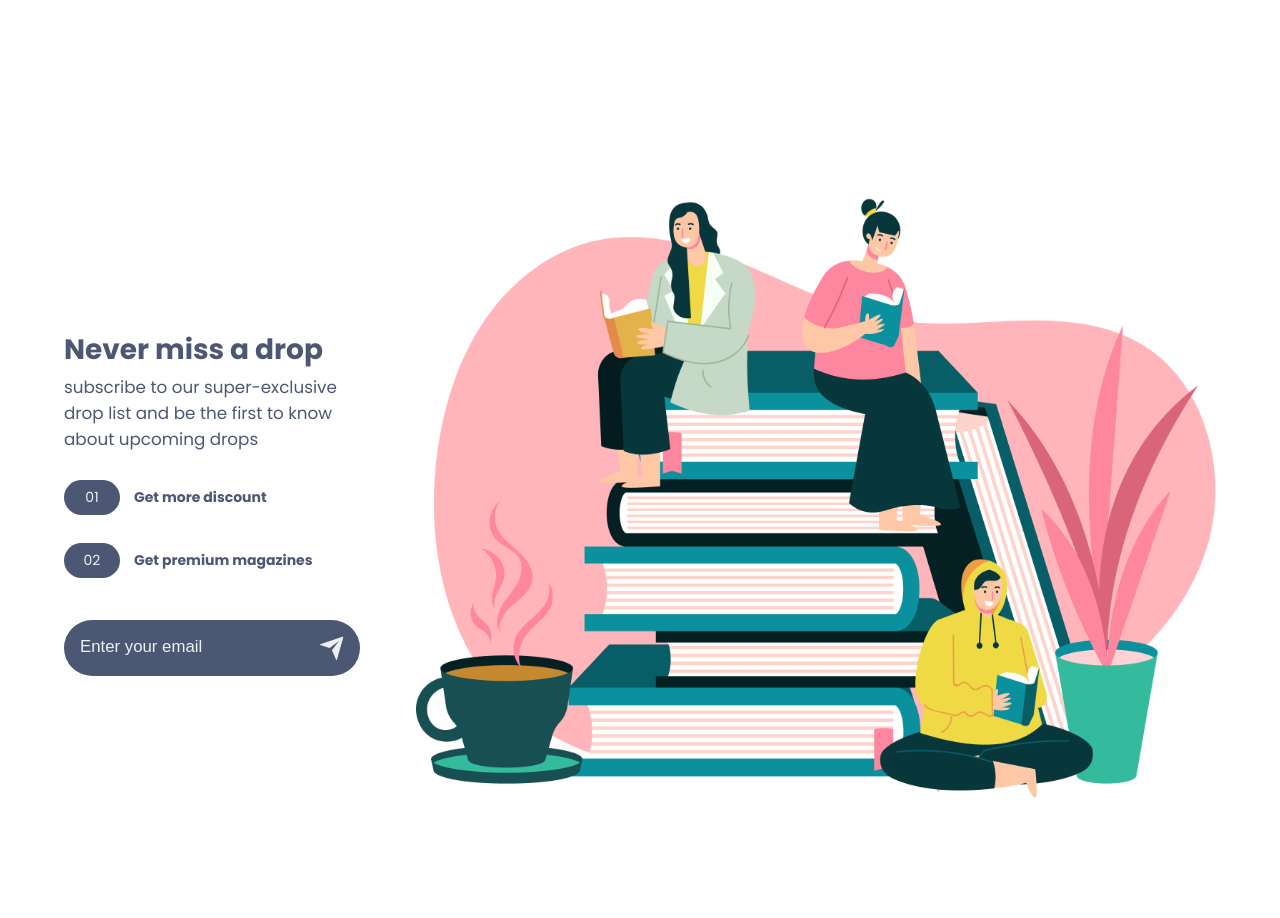
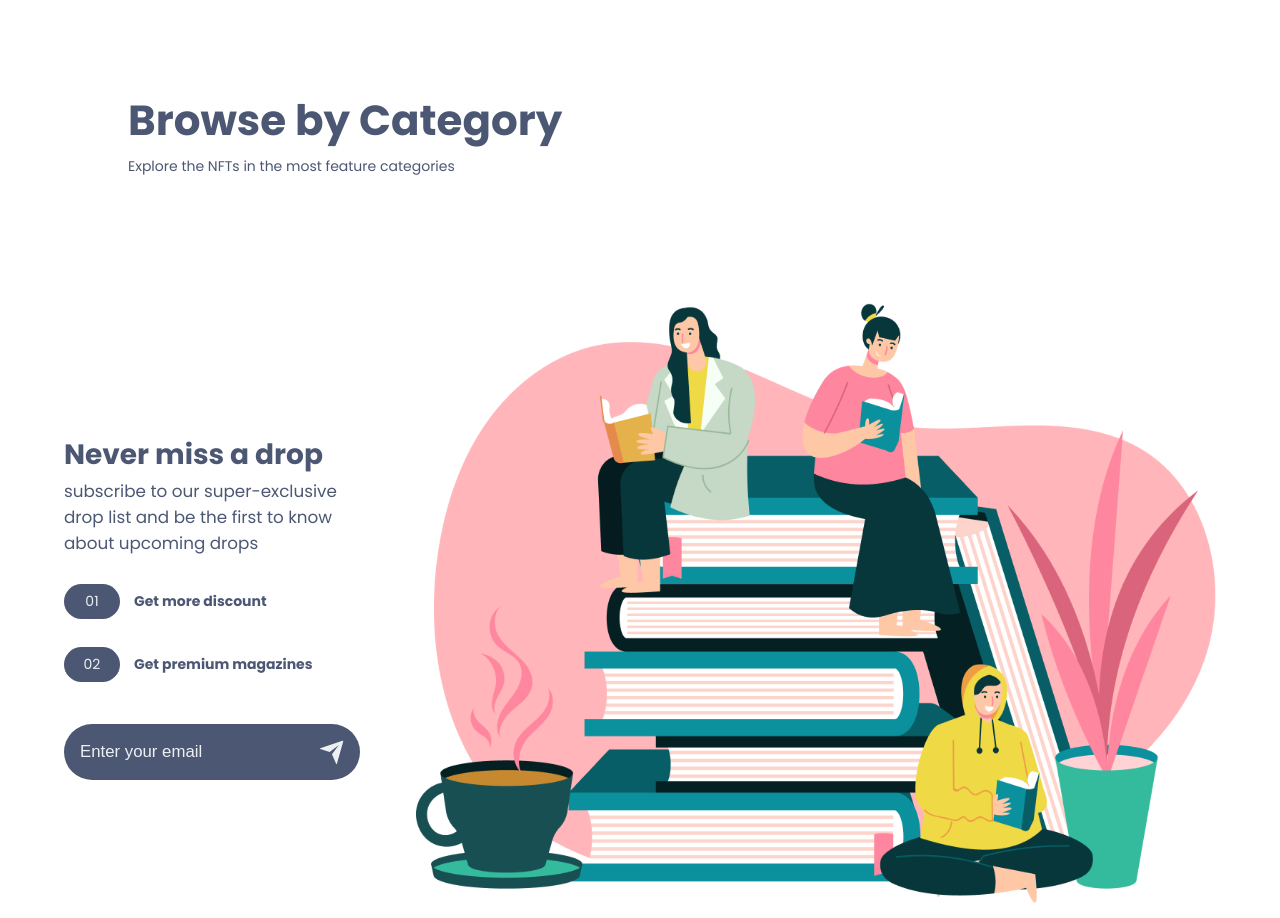
Before and after one commit to jiesparago/newNFTTemplateVideo, a Next.js app: page / in a window 1280 px wide. Shown: the part 2440-3358 px from the top of the page. Built offline with nearby package versions, Linux system fonts and the light colour scheme.

Commit message:
Added Title and css

```diff
--- /dev/null
+++ b/components/Title/Title.jsx
@@ -0,0 +1,19 @@
+import React from 'react';
+
+//Internal import
+import Style from './Title.module.css';
+
+
+const Title = ({heading, paragraph}
+) => {
+  return (
+    <div className={Style.title}>
+        <div className={Style.title_box}>
+            <h2>{heading}</h2>
+            <p>{paragraph}</p>
+        </div>
+    </div>
+  )
+}
+
+export default Title;
--- /dev/null
+++ b/components/Title/Title.module.css
@@ -0,0 +1,26 @@
+.title{
+    width: 100%;
+
+}
+
+.title_box{
+    width: 80%;
+    margin: 0 auto;
+
+}
+
+.title_box h2{
+    font-size: 3rem;
+    line-height: 0;
+}
+
+@media screen and (min-device-width: 320px) and (max-device-width:425px) {
+    .title_box{
+        width: 90%;
+    }
+
+    .title_box h2{
+        font-size: 1.8rem;
+        line-height: 0;
+    }
+}
--- a/components/componentsindex.js
+++ b/components/componentsindex.js
@@ -5,4 +5,6 @@
 import Service from './Service/Service'
 import BigNFTSlider from './BigNFTSlider/BigNFTSlider';
 import Subscribe from './Subscribe/Subscribe';
-export {Button, Footer, NavBar, HeroSection, Service, BigNFTSlider, Subscribe};
+import Title from './Title/Title';
+
+export {Button, Footer, NavBar, HeroSection, Service, BigNFTSlider, Subscribe, Title};
--- a/pages/index.js
+++ b/pages/index.js
@@ -2,7 +2,7 @@
 
 //Internal Import
 import Style from '../styles/index.module.css';
-import { HeroSection, Service, BigNFTSlider, Subscribe } from '../components/componentsindex'
+import { HeroSection, Service, BigNFTSlider, Subscribe, Title } from '../components/componentsindex'
 
 const Home = () => {
   return (
@@ -10,6 +10,8 @@
       <HeroSection/>
       <Service/>
       <BigNFTSlider/>
+      <Title heading="Browse by Category" paragraph="Explore the NFTs in the most feature categories"/>
+
       <Subscribe/>
 
     </div>
```
